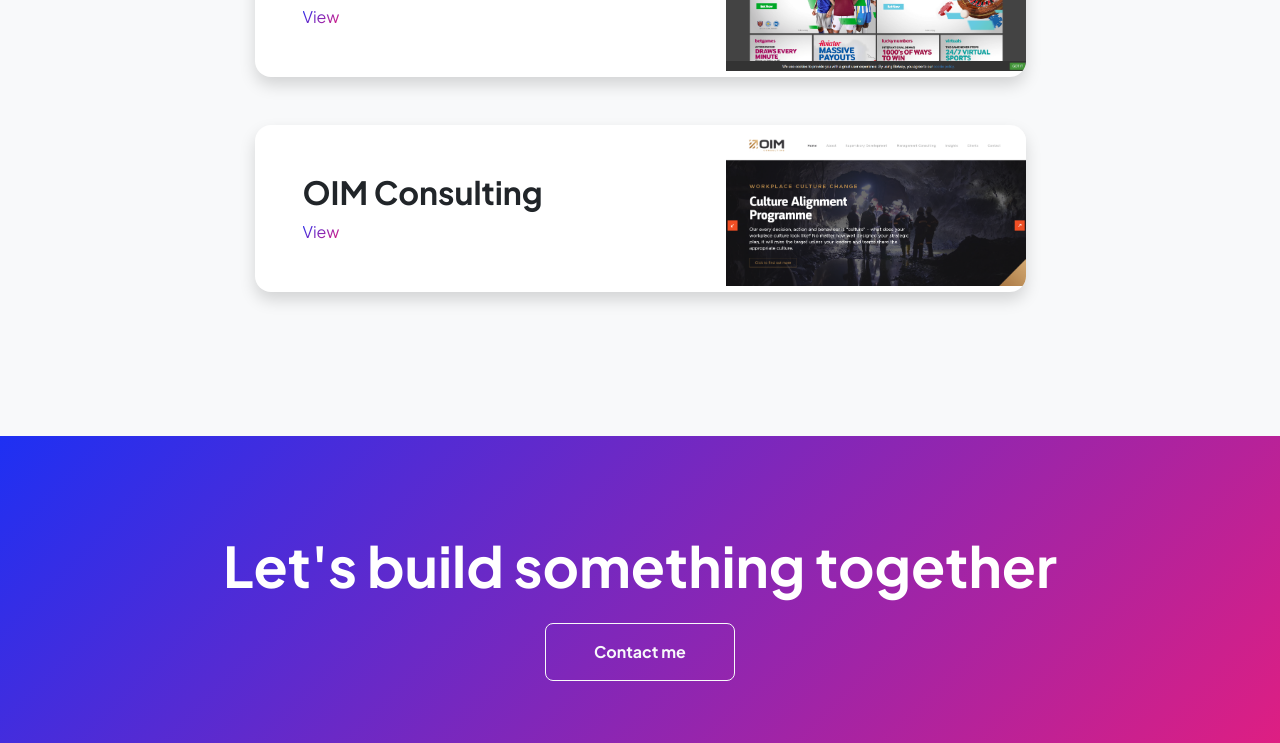
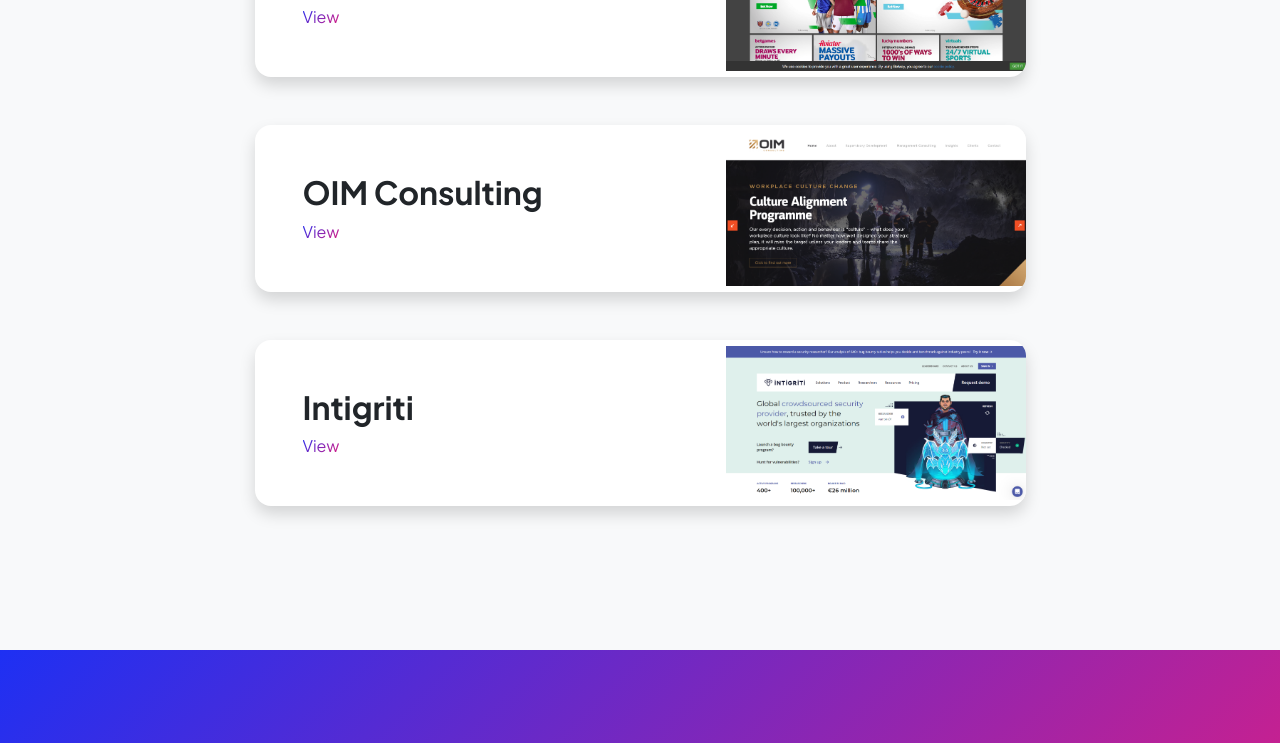
Before and after one commit to jakes-slabbert/cv, a website: page src/pug/projects.pug in a window 1280 px wide. Shown: the part 1018-1761 px from the top of the page. Drawn offline with nearby package versions, Linux system fonts and the light colour scheme; files that its build step writes are made by us from their sources; files whose address does not match are found by name.

Commit message:
Last changes

```diff
--- a/src/pug/projects.pug
+++ b/src/pug/projects.pug
@@ -78,6 +78,15 @@
                                             a.text-gradient(href='https://oimconsulting.com/') View
                                         img.img-fluid(style='max-height: 400px; max-width: 300px' src='assets/oim.png', alt='...')
 
+                            // Project Card 1
+                            .card.overflow-hidden.shadow.rounded-4.border-0.mb-5
+                                .card-body.p-0
+                                    .d-flex.align-items-center.place-content-space-between
+                                        .p-5
+                                            h2.fw-bolder Intigriti
+                                            a.text-gradient(href='https://intigriti.com/') View
+                                        img.img-fluid(style='max-height: 400px; max-width: 300px' src='assets/intigriti.png', alt='...')
+
             // Call to action section
             section.py-5.bg-gradient-primary-to-secondary.text-white
                 .container.px-5.my-5
```
Also changed, not shown: dist/assets/intigriti.png (added), dist/projects.html, src/assets/intigriti.png (added).
